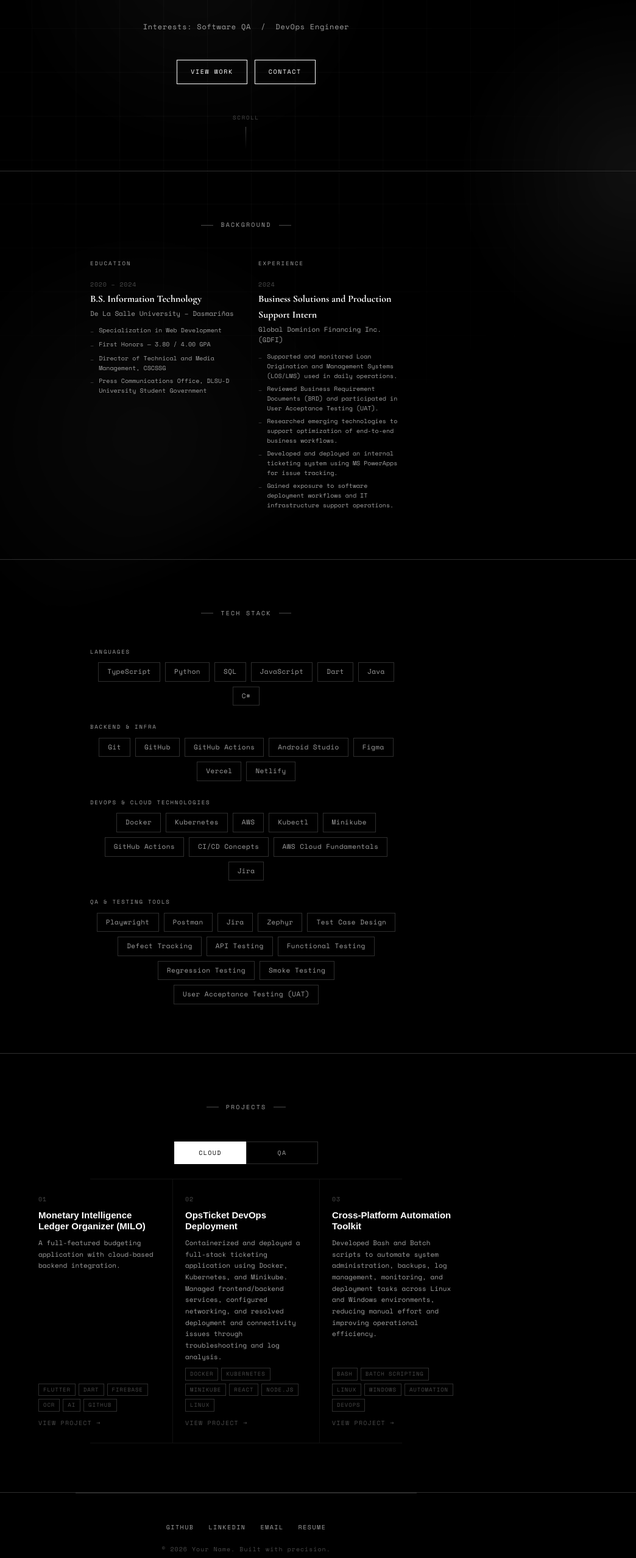
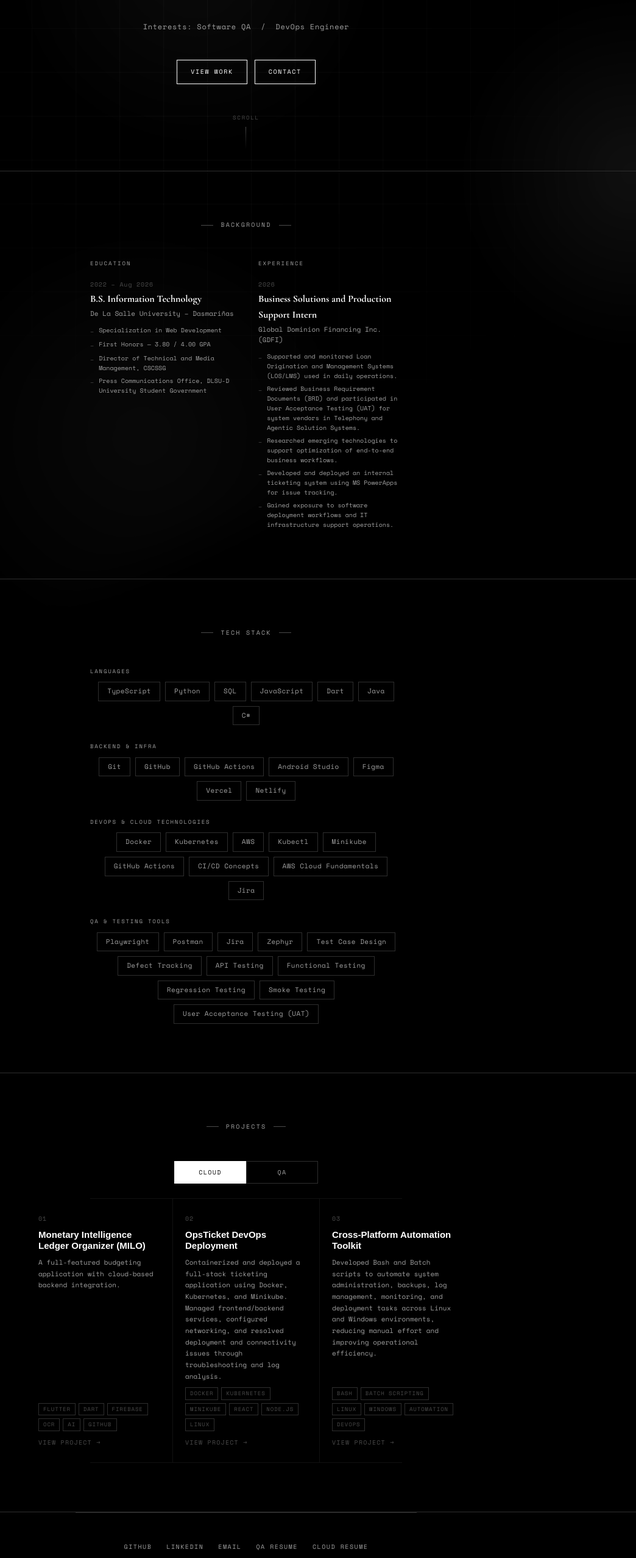
Before and after one commit to Hertis-Garcia/portfolio-website, a React (Vite) app: page / in a window 1280 px wide. Shown: the part 242-2797 px from the top of the page at 61% size, without its empty margins (236-1280 px from the left). Built offline with nearby package versions, Linux system fonts and the light colour scheme.

Commit message:
fixed socials link, education year and exp description.

```diff
--- a/src/data/portfolio.js
+++ b/src/data/portfolio.js
@@ -1,6 +1,6 @@
 export const education = [
   {
-    year: '2020 – 2024',
+    year: '2022 – Aug 2026',
     title: 'B.S. Information Technology',
     sub: 'De La Salle University – Dasmariñas',
     details: [
@@ -14,12 +14,12 @@ export const education = [
 
 export const experience = [
   {
-    year: '2024',
+    year: '2026',
     title: 'Business Solutions and Production Support Intern',
     sub: 'Global Dominion Financing Inc. (GDFI)',
     details: [
       'Supported and monitored Loan Origination and Management Systems (LOS/LMS) used in daily operations.',
-      'Reviewed Business Requirement Documents (BRD) and participated in User Acceptance Testing (UAT).',
+      'Reviewed Business Requirement Documents (BRD) and participated in User Acceptance Testing (UAT) for system vendors in Telephony and Agentic Solution Systems.',
       'Researched emerging technologies to support optimization of end-to-end business workflows.',
       'Developed and deployed an internal ticketing system using MS PowerApps for issue tracking.',
       'Gained exposure to software deployment workflows and IT infrastructure support operations.',
@@ -99,8 +99,9 @@ export const projects = [
 ]
 
 export const socials = [
-  { label: 'GitHub',   href: 'https://github.com' },
-  { label: 'LinkedIn', href: 'https://linkedin.com' },
-  { label: 'Email',    href: 'mailto:you@email.com' },
-  { label: 'Resume',   href: '#' },
-]
+  { label: 'GitHub', href: 'https://github.com/Hertis-Garcia' },
+  { label: 'LinkedIn', href: 'https://www.linkedin.com/in/darius-john-garcia' },
+  { label: 'Email', href: 'mailto:darius.forworkgarcia@gmail.com' },
+  { label: 'QA Resume', href: '/Qa_Resume.pdf' },
+  { label: 'Cloud Resume', href: '/Cloud_Resume.pdf' },
+];
```
Also changed, not shown: 2 other files (tests, documents, lock files or other folders).
